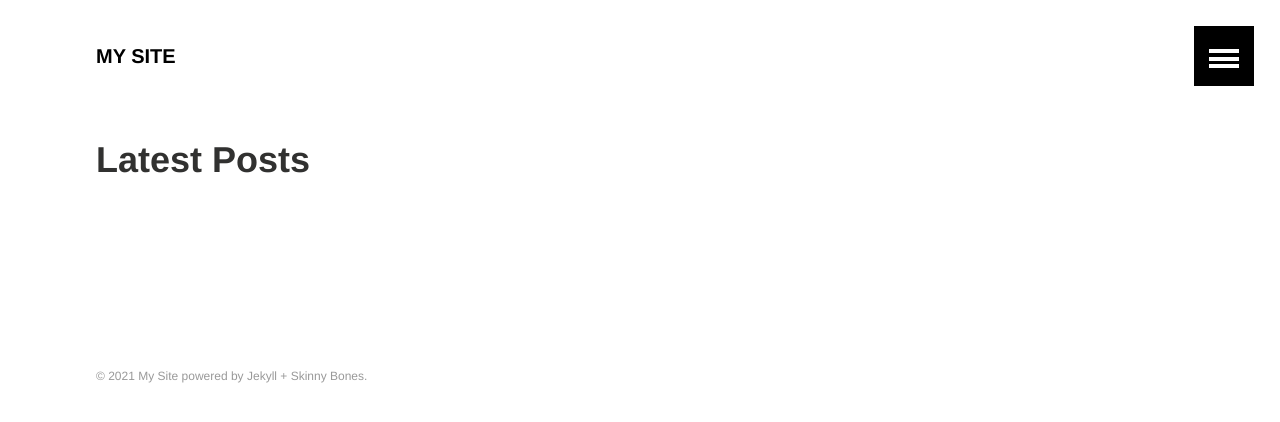
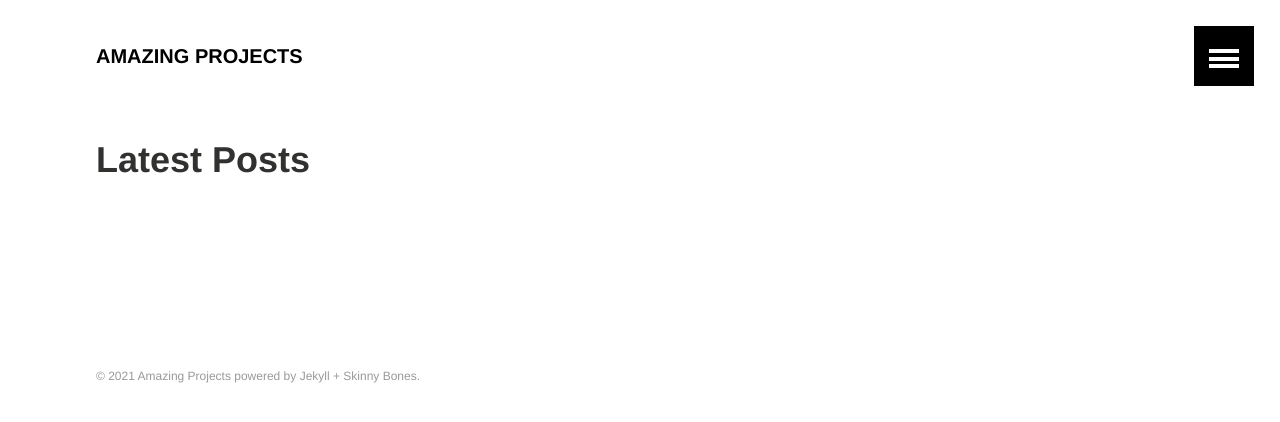
Before and after one commit to pasinatosilvia/Plantilla_bones, a Jekyll site: the page built from index.md, in a window 1280 px wide. Shown: the top 422 px of the page. Built offline with Jekyll 4.4.1, drawn with Linux system fonts in a browser that asks for light colours.

Commit message:
imagenes

```diff
--- a/_config.yml
+++ b/_config.yml
@@ -1,11 +1,11 @@
 # Site wide configuration
 
-title: "My Site"
-description: "This is a description of my awesome site."
-logo: # 120x120 px default image used for Twitter summary card
-teaser: # 400x250 px default teaser image used in image archive grid
+title: "Amazing Projects"
+description: "Data"
+logo: bio-photo.jpg # 120x120 px default image used for Twitter summary card
+teaser: python2.jpg # 400x250 px default teaser image used in image archive grid
 locale: en
-url:
+url: https://pasinatosilvia.github.io/Plantilla_bones/
 feed:
   path: atom.xml
 
```
Also changed, not shown: images/code.jpg (added), images/map.jpeg (added), images/python.jpg (added), images/python2.jpg (added), images/teaser.jpg (added).
